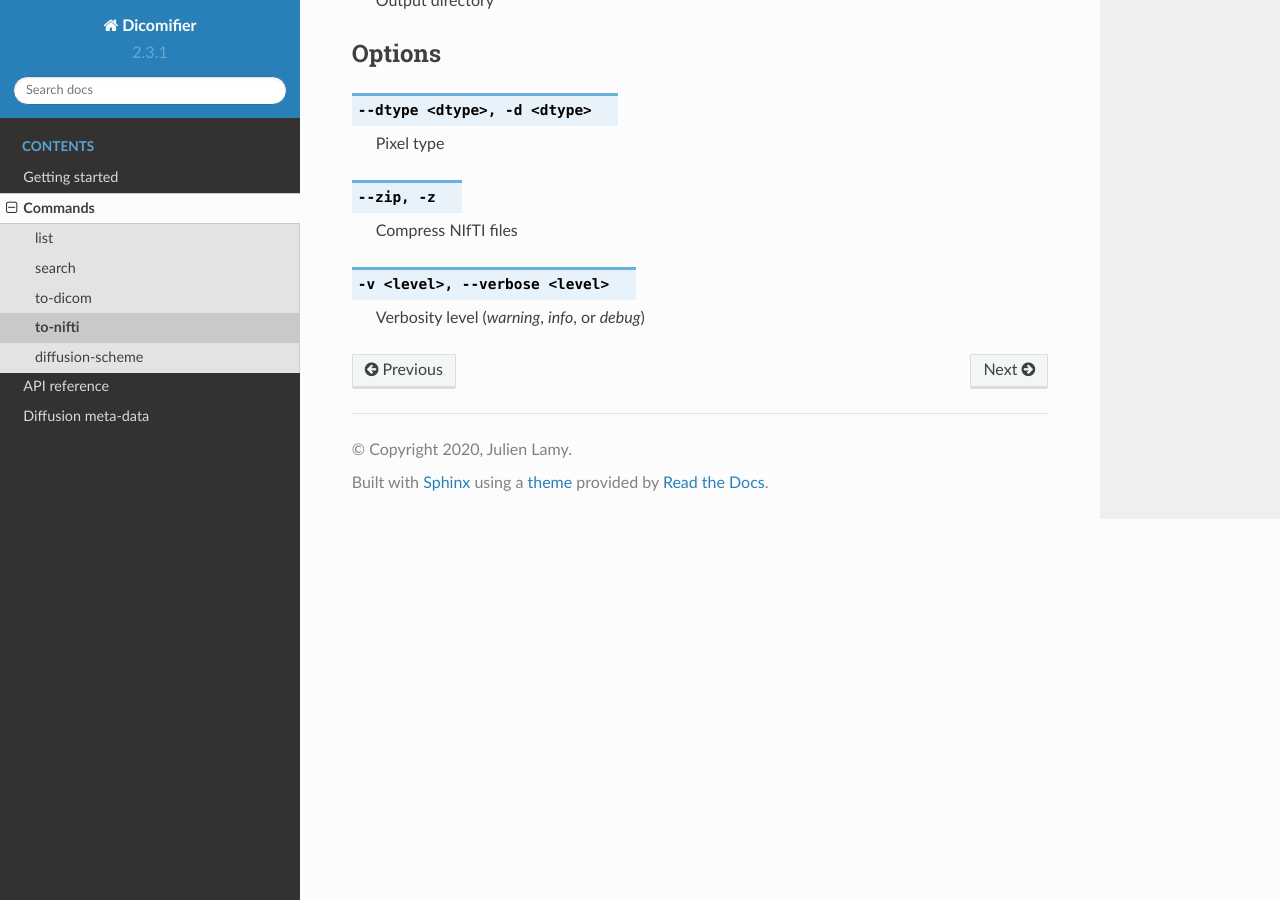
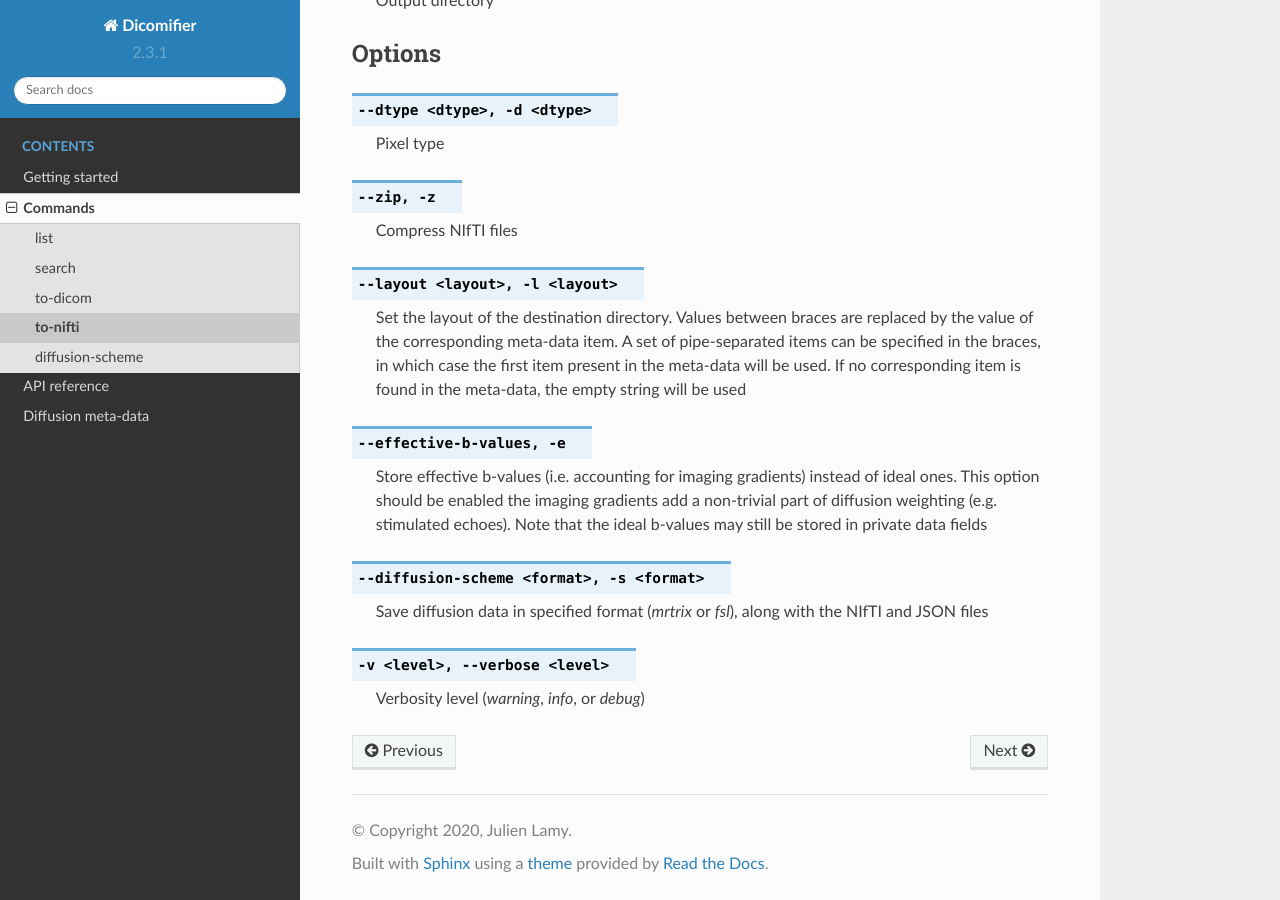
Before and after one commit to lamyj/dicomifier, a Sphinx documentation site: the page built from docs/commands/to-nifti.rst, in a window 1280 px wide and 900 px high, scrolled down 565 px. Built offline with Sphinx 7.4.7 and the Read the Docs theme 2.0.0, drawn with Linux system fonts in a browser that asks for light colours.

Commit message:
Add new options of to-nifti to doc

```diff
--- a/docs/commands/to-nifti.rst
+++ b/docs/commands/to-nifti.rst
@@ -29,6 +29,18 @@ Options
 
   Compress NIfTI files
 
+.. option:: --layout <layout>, -l <layout>
+
+  Set the layout of the destination directory. Values between braces are replaced by the value of the corresponding meta-data item. A set of pipe-separated items can be specified in the braces, in which case the first item present in the meta-data will be used. If no corresponding item is found in the meta-data, the empty string will be used
+
+.. option:: --effective-b-values, -e
+
+  Store effective b-values (i.e. accounting for imaging gradients) instead of ideal ones. This option should be enabled the imaging gradients add a non-trivial part of diffusion weighting (e.g. stimulated echoes). Note that the ideal b-values may still be stored in private data fields
+
+.. option:: --diffusion-scheme <format>, -s <format>
+
+  Save diffusion data in specified format (*mrtrix* or *fsl*), along with the NIfTI and JSON files
+
 .. option:: -v <level>, --verbose <level>
 
   Verbosity level (*warning*, *info*, or *debug*)
```
Also changed, not shown: docs/commands/diffusion-scheme.rst (+1 -1 lines).
